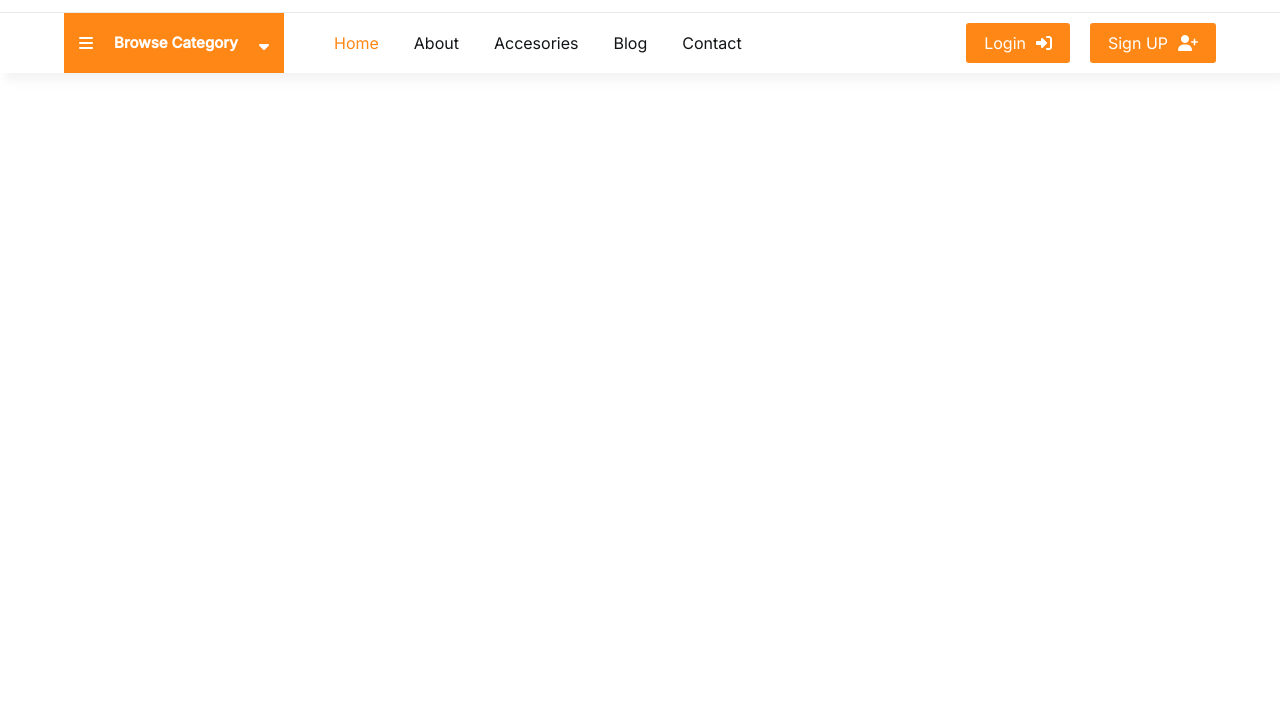
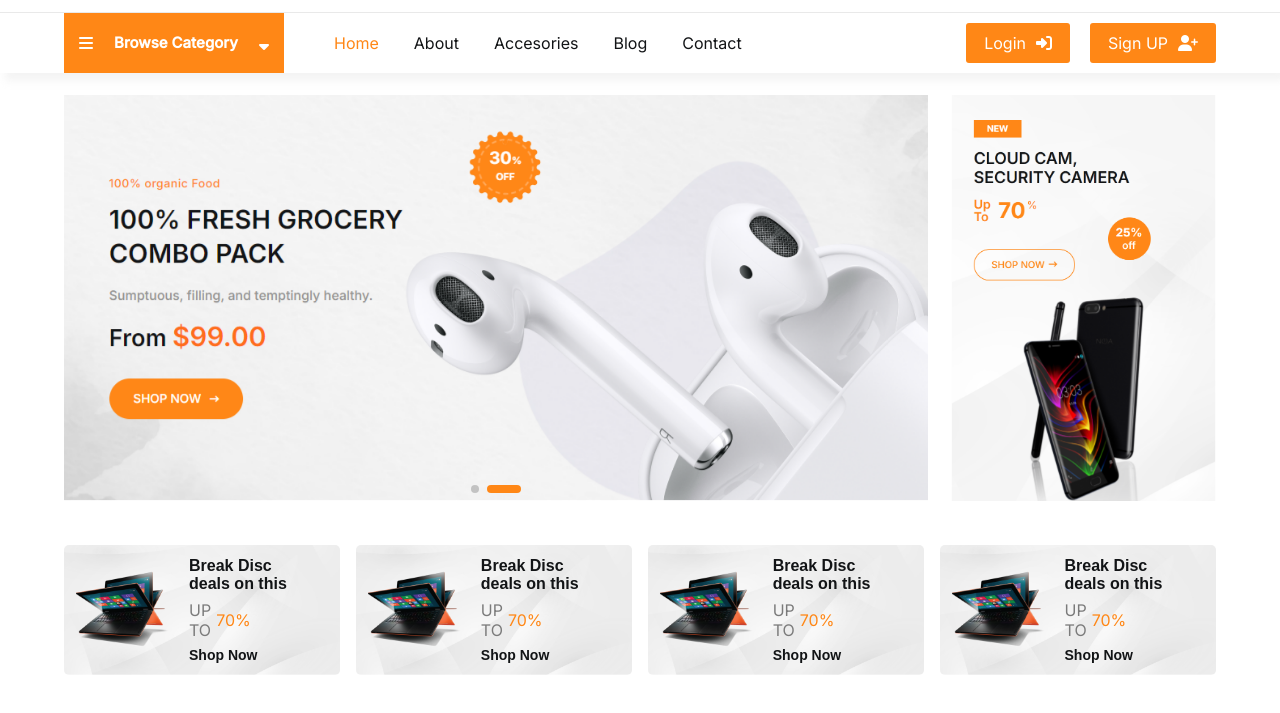
Before and after one commit to faresmo-web/Ecommerce-Website, a plain HTML site: page index.html in a window 1280 px wide. Shown: the part 85-798 px from the top of the page. Drawn offline with nearby package versions, Linux system fonts and the light colour scheme.

Commit message:
Online store

```diff
--- a/css/style.css
+++ b/css/style.css
@@ -8,6 +8,9 @@
     text-decoration: none;
     font-family: "INTER", sans-serif;
     color: var(--color_heading);
+}
+body{
+    padding-top: 180px;
 }
 
 :root{
@@ -241,3 +244,92 @@ header .bottom-header nav .nav-links li.active a{
 }
 
 /* // START hEADER // */
+
+/* SLIDE */
+.slider{
+    position: relative;
+}
+.slider .container{
+    display: flex;
+    justify-content: space-between;
+}
+.slider .container .banner-2{
+    width: 23%;
+    height: 100%;
+    object-fit: cover;
+}
+.slider .container .banner-2 a{
+    height: 100%;
+    width: 100%;
+}
+.slider .container .slide-swp{
+    width: 75%;
+    overflow: hidden;
+    position: relative;
+}
+.swiper-wrapper{
+    height: auto !important;
+}
+.slider .container .slide-swp .swiper-pagination span{
+    color: #fff ;
+
+}
+.swiper-pagination-bullet-active{
+    background-color: var(--main_color) !important;
+    width: 34px !important;
+    height: 8px !important;
+    border-radius: 30px !important;
+}
+/* // SLIDE // */
+
+/* BANNER */
+.banner-4{
+    margin: 40px 0;
+}
+.banner-4 .container{
+    display: flex;
+    justify-content: space-between;
+}
+.banner-4 .container .box{
+    width: 24%;
+    background: url(../img/bg_banner3.jpg);
+    background-size: cover;
+    background-position: center;
+    border-radius: 5px;
+    display: flex;
+    align-items: center;
+    gap: 15px;
+    padding: 12px 10px;
+    position: relative;
+}
+.banner-4 .container .box img{
+    width: 100px;
+    transition: 0.3s;
+}
+.banner-4 .container .box:hover img{
+    scale: 1.1;
+}
+.banner-4 .container .box h5{
+    font-size: 16px;
+}
+.banner-4 .container .box .sale{
+    display: flex;
+    align-items: center;
+    gap: 5px;
+    margin: 7px 0;
+}
+..banner-4 .container .box .sale .sale span{
+    font-size: 25px;
+    font-weight: bold;
+}
+.banner-4 .container .box h6{
+    font-size: 14px;
+    font-weight: bold;
+}
+.banner-4 .container .box .link-btn{
+    position: absolute;
+    width: 100%;
+    height: 100%;
+
+}
+/* // BANNER // */
--- a/index.html
+++ b/index.html
@@ -7,8 +7,10 @@
     <link rel="icon" href="img/icon.png">
 
     <!--  FILE CSS -->
+    <link rel="stylesheet" href="https://cdn.jsdelivr.net/npm/swiper@11/swiper-bundle.min.css">
+    <link rel="stylesheet" href="https://cdnjs.cloudflare.com/ajax/libs/font-awesome/6.7.2/css/all.min.css">
     <link rel="stylesheet" href="css/style.css">
-    <link rel="stylesheet" href="https://cdnjs.cloudflare.com/ajax/libs/font-awesome/6.7.2/css/all.min.css">
+
     <!-- //  FILE CSS // -->
 </head>
 <body>
@@ -92,7 +94,91 @@
 
         <!-- // BOTTOM HEADER // -->
     </header>
+
+    <div class="slider">
+        <div class="container">
+            <!-- SWIPER -->
+            <div class="slide-swp mySwiper">
+                <div class="swiper-wrapper">
+                    <div class="swiper-slide">
+                        <a href="#"><img src="img/banner_home1.png" alt=""></a>
+                    </div>
+                    <div class="swiper-slide">
+                        <a href="#"><img src="img/banner_home2.png" alt=""></a>
+                    </div>
+                </div>
+                <div class="swiper-pagination"></div>
+            </div>
+            <!-- // SWIPER // -->
+
+            <div class="banner-2">
+                <a href="#"><img src="img/banner_home3.png" alt=""></a>
+            </div>
+        </div>
+    </div>
+
+    <div class="banner-4">
+        <div class="container">
+            <div class="box">
+                <a href="#" class="link-btn"></a>
+                <img src="img/banner3_1.png" alt="">
+                <div class="text">
+                    <h5>Break Disc</h5>
+                    <h5>deals on this</h5>
+                    <div class="sale">
+
+                        <p>UP <br> TO</p>
+                        <span>70%</span>
+                    </div>
+                    <h6>Shop Now</h6>
+                </div>
+            </div>
+            <div class="box">
+                <a href="#" class="link-btn"></a>
+                <img src="img/banner3_1.png" alt="">
+                <div class="text">
+                    <h5>Break Disc</h5>
+                    <h5>deals on this</h5>
+                    <div class="sale">
+
+                        <p>UP <br> TO</p>
+                        <span>70%</span>
+                    </div>
+                    <h6>Shop Now</h6>
+                </div>
+            </div>
+            <div class="box">
+                <a href="#" class="link-btn"></a>
+                <img src="img/banner3_1.png" alt="">
+                <div class="text">
+                    <h5>Break Disc</h5>
+                    <h5>deals on this</h5>
+                    <div class="sale">
+
+                        <p>UP <br> TO</p>
+                        <span>70%</span>
+                    </div>
+                    <h6>Shop Now</h6>
+                </div>
+            </div>
+            <div class="box">
+                <a href="#" class="link-btn"></a>
+                <img src="img/banner3_1.png" alt="">
+                <div class="text">
+                    <h5>Break Disc</h5>
+                    <h5>deals on this</h5>
+                    <div class="sale">
+
+                        <p>UP <br> TO</p>
+                        <span>70%</span>
+                    </div>
+                    <h6>Shop Now</h6>
+                </div>
+            </div>
+        </div>
+    </div>
     <!-- FILE JS -->
+    <script src="https://cdn.jsdelivr.net/npm/swiper@11/swiper-bundle.min.js"></script>
     <script src="js/main.js"></script>
     <!-- // FILE JS // -->
 </body>
--- a/js/main.js
+++ b/js/main.js
@@ -2,3 +2,21 @@ let categoryNavList = document.querySelector(".category-nav-list")
 function openCategList(){
     categoryNavList.classList.toggle("active")
 }
+
+
+
+
+
+
+
+var swiper = new Swiper(".slide-swp", {
+    pagination: {
+        el: ".swiper-pagination",
+        dynamicBullests: true,
+        clickable:true
+    },
+    autoplay:{
+        delay:2500
+    }
+    ,loop:true
+});
```
